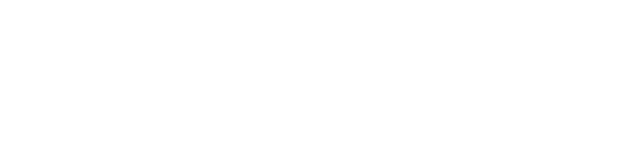
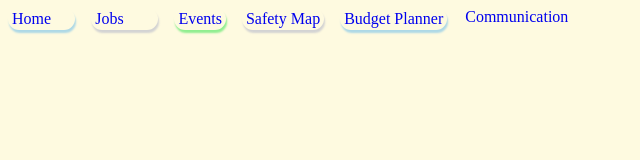
Before and after one commit to Ether2003/CalgaryHacks2023, a plain HTML site: page frontend/pages/CommunicationPage.html in a window 1280 px wide. Shown: the whole page, without its empty margins (0-640 px from the left). Drawn offline with Linux system fonts and the light colour scheme.

Commit message:
Update CommunicationPage.html

```diff
--- a/frontend/pages/CommunicationPage.html
+++ b/frontend/pages/CommunicationPage.html
@@ -4,7 +4,30 @@
     <meta charset="UTF-8" />
     <meta http-equiv="X-UA-Compatible" content="IE=edge" />
     <meta name="viewport" content="width=device-width, initial-scale=1.0" />
+    <link rel="stylesheet" href="../styles/styles.css" />
     <title>Communication Hub</title>
   </head>
-  <body></body>
+  <body>
+    <!--navbar-->
+    <div class="navbar">
+      <div id="btn1">
+        <a href="./homepage.html">Home</a>
+      </div>
+      <div id="btn2">
+        <a href="./JobsPage.html">Jobs</a>
+      </div>
+      <div id="btn3">
+        <a href="./EventsPage.html">Events</a>
+      </div>
+      <div id="btn4">
+        <a href="./SafetyPage.html">Safety Map</a>
+      </div>
+      <div id="btn5">
+        <a href="./BudgetPage.html">Budget Planner</a>
+      </div>
+      <div id="btn6">
+        <a href="./CommunicationPage.html">Communication</a>
+      </div>
+    </div>
+  </body>
 </html>
```
